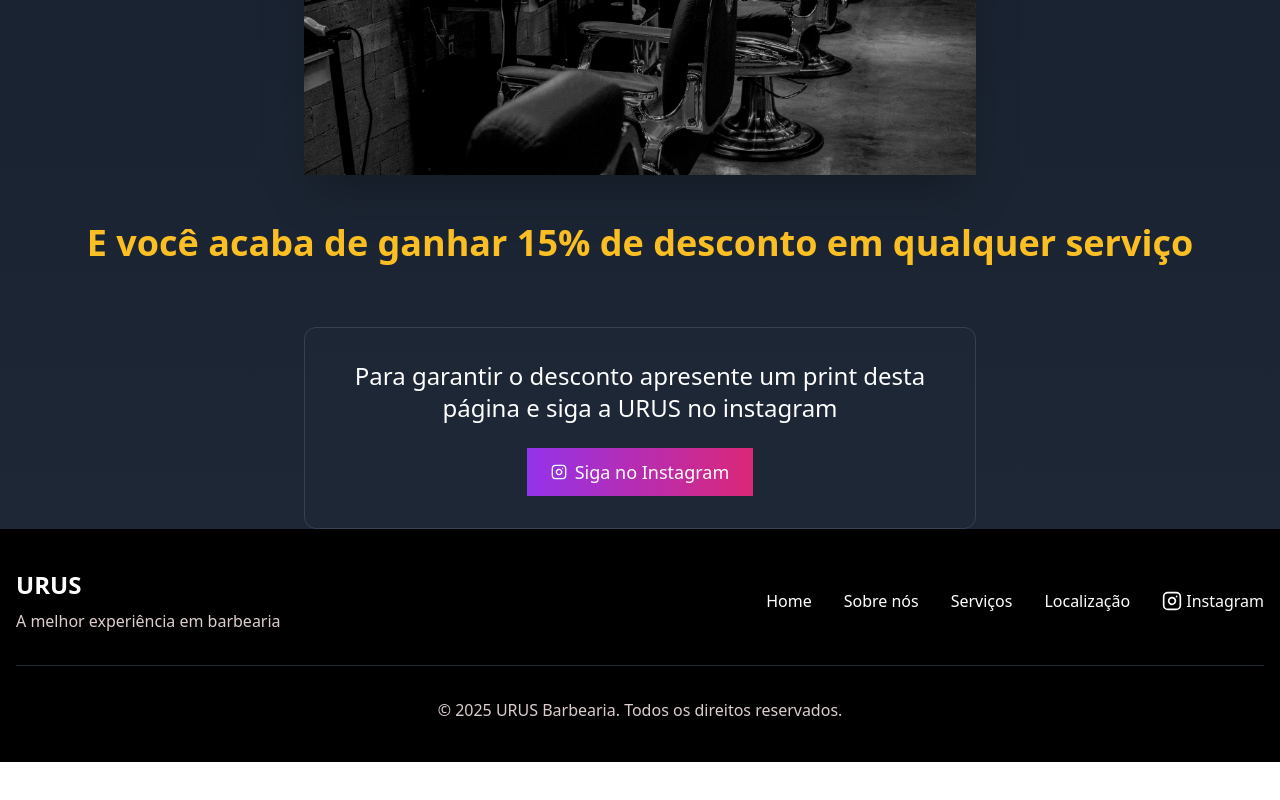
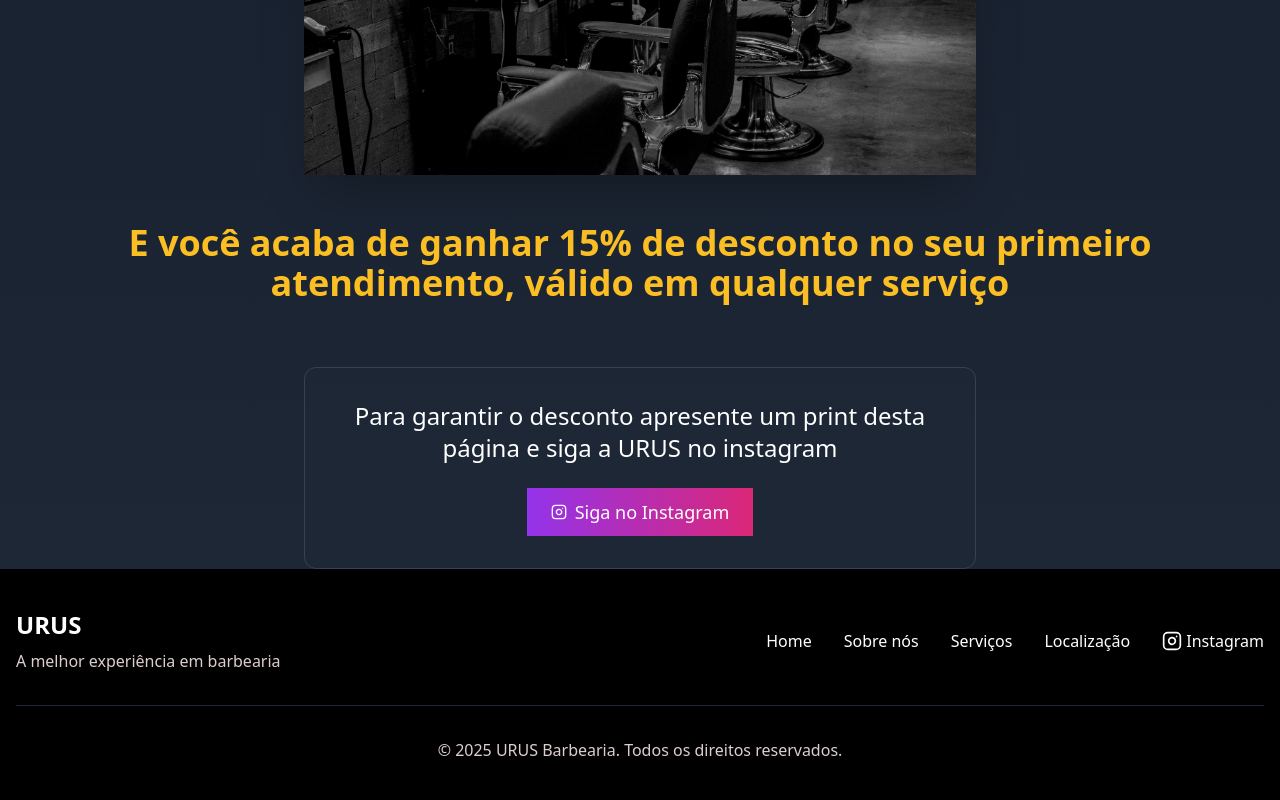
Before and after one commit to MatheusGeambastiane/urus, a Next.js app: page /promocao in a window 1280 px wide. Shown: the part 1177-1977 px from the top of the page. Before the commit the page ends 1939 px from the top, so only its background shows below. Built offline with nearby package versions, Linux system fonts and the light colour scheme.

Commit message:
Feature: promocao Matheus fez 2

```diff
--- a/app/promocao/page.tsx
+++ b/app/promocao/page.tsx
@@ -77,7 +77,7 @@ export default function PromoPage() {
           </div>
 
           <h2 className="text-3xl md:text-4xl font-bold mb-8 text-amber-400">
-            E você acaba de ganhar 15% de desconto em qualquer serviço
+            E você acaba de ganhar 15% de desconto no seu primeiro atendimento, válido em qualquer serviço
           </h2>
 
           <div className="max-w-2xl mx-auto bg-gray-800/50 p-6 md:p-8 rounded-xl border border-gray-700 mt-8">
--- a/components/sections/Discount.tsx
+++ b/components/sections/Discount.tsx
@@ -1,4 +1,3 @@
-import Image from "next/image"
 import Link from "next/link"
 import { Button } from "@/components/ui/button"
 
```
Also changed, not shown: public/barbearia_frente.jpg (added).
